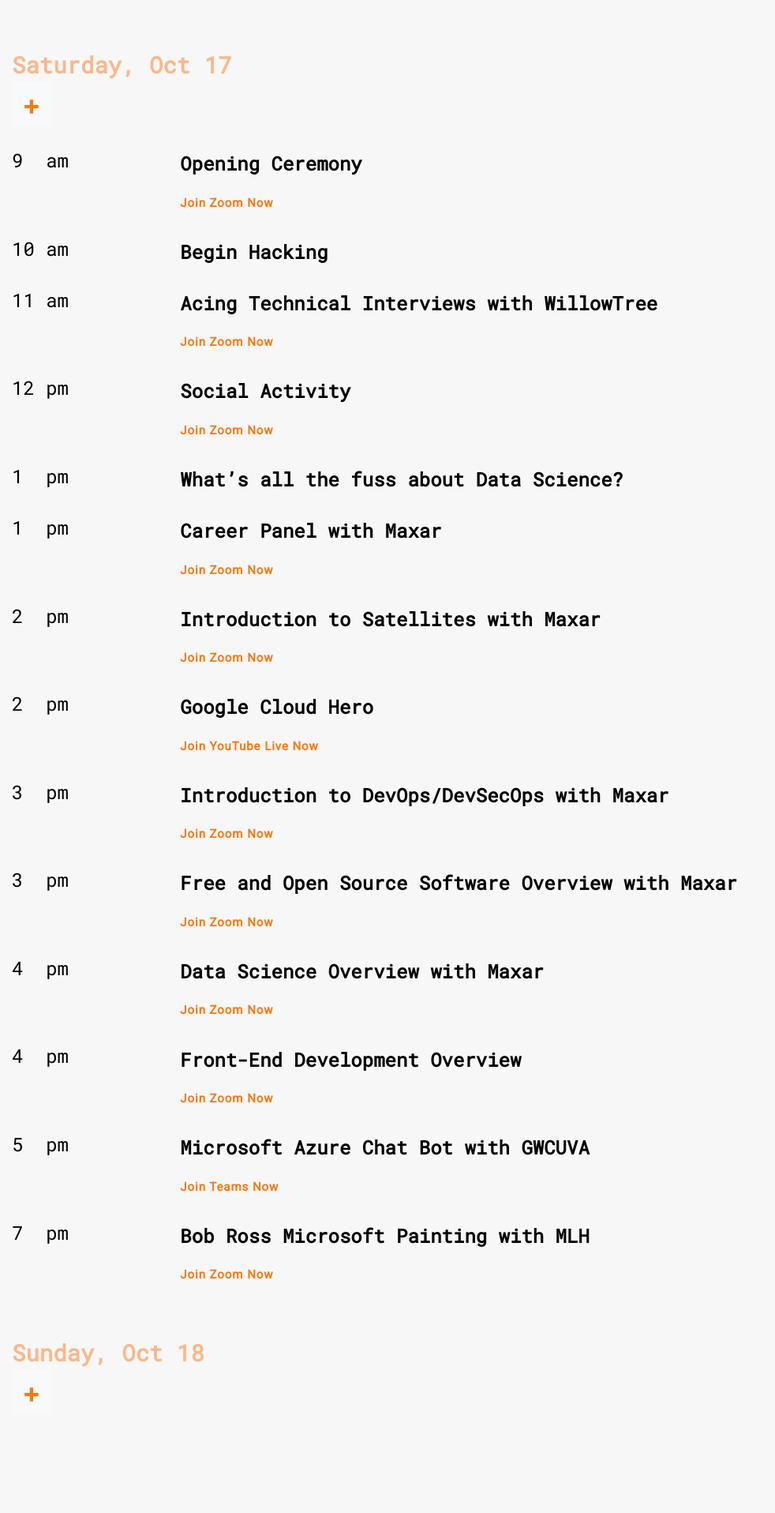
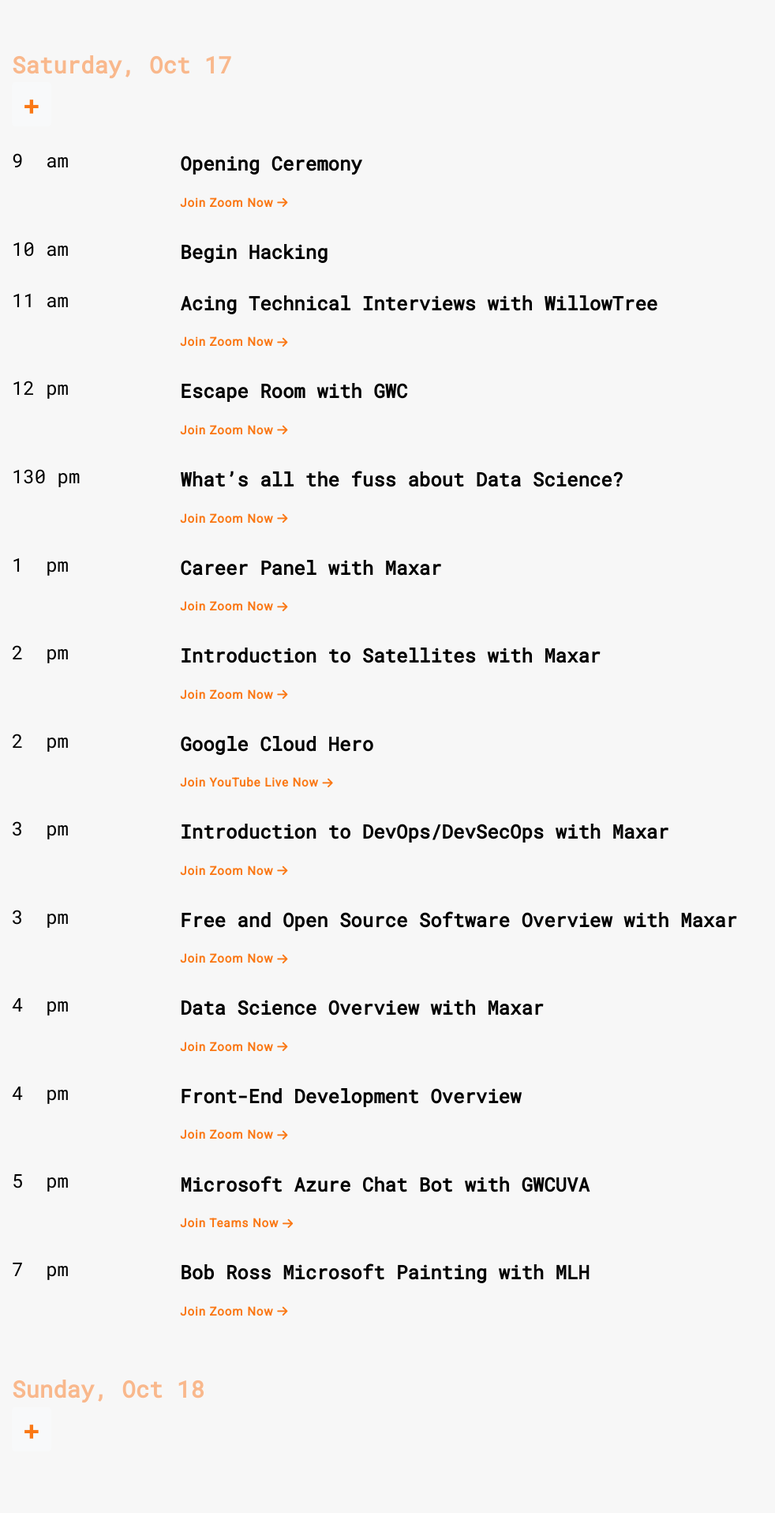
Before and after one commit to gwcuva/gwc-website, a Django app: page / in a window 1280 px wide, after a click that opens the changed part. Shown: the part 2968-4884 px from the top of the page at 79% size, without its empty margins (0-982 px from the left). Run offline with Django 3.2, Linux system fonts and the light colour scheme; some libraries are stand-ins or nearby versions.

Commit message:
last minute edits

```diff
--- a/main/templates/navBar/hackathon.html
+++ b/main/templates/navBar/hackathon.html
@@ -328,7 +328,7 @@
               Opening Ceremony<br>
             </div>
             <div class = "title-body">
-              <a class = "zoom-text" href = "https://virginia.zoom.us/j/96885715106?pwd=ZVIzTkVRVStwd1RsZ0p4emtKRk1WUT09">Join Zoom Now&nbsp <span class="glyphicon glyphicon-share-alt"></span> </a>
+              <a class = "zoom-text" href = "https://virginia.zoom.us/j/96885715106?pwd=ZVIzTkVRVStwd1RsZ0p4emtKRk1WUT09">Join Zoom Now&nbsp <span class="fas fa-arrow-right"></span> </a>
             </div>
           </div>
         </div>
@@ -355,7 +355,7 @@
               Acing Technical Interviews with WillowTree<br>
             </div>
             <div class = "title-body">
-              <a class = "zoom-text" href = "https://willowtreeapps.zoom.us/j/92296001792?pwd=bTkyRklNVmhEaTlyNlNwMnZpcW9xUT09">Join Zoom Now&nbsp <span class="glyphicon glyphicon-share-alt"></span> </a>
+              <a class = "zoom-text" href = "https://willowtreeapps.zoom.us/j/92296001792?pwd=bTkyRklNVmhEaTlyNlNwMnZpcW9xUT09">Join Zoom Now&nbsp <span class="fas fa-arrow-right"></span> </a>
             </div>
           </div>
         </div>
@@ -367,26 +367,26 @@
           </div>
           <div class = "col-8">
             <div class = "title-schedule-bold">
-              Social Activity<br>
+              Escape Room with GWC<br>
             </div>
             <div class = "title-body">
-              <a class = "zoom-text" href = "https://virginia.zoom.us/j/96885715106?pwd=ZVIzTkVRVStwd1RsZ0p4emtKRk1WUT09">Join Zoom Now&nbsp <span class="glyphicon glyphicon-share-alt"></span> </a>
+              <a class = "zoom-text" href = "https://virginia.zoom.us/j/96885715106?pwd=ZVIzTkVRVStwd1RsZ0p4emtKRk1WUT09">Join Zoom Now&nbsp <span class="fas fa-arrow-right"></span> </a>
             </div>
           </div>
         </div>
         <div class = "row schedule-row">
           <div class = "col-4 col-md-2">
             <div class = "title-schedule-time">
-              1&nbsp pm
+              130 pm
             </div>
           </div>
           <div class = "col-8">
             <div class = "title-schedule-bold">
               What’s all the fuss about Data Science?<br>
             </div>
-            <!-- <div class = "title-body">
-              <a class = "zoom-text" href = "https://willowtreeapps.zoom.us/j/92296001792?pwd=bTkyRklNVmhEaTlyNlNwMnZpcW9xUT09">Join Zoom Now&nbsp <span class="glyphicon glyphicon-share-alt"></span> </a>
-            </div> -->
+            <div class = "title-body">
+              <a class = "zoom-text" href = "https://virginia.zoom.us/j/96885715106?pwd=ZVIzTkVRVStwd1RsZ0p4emtKRk1WUT09">Join Zoom Now&nbsp <span class="fas fa-arrow-right"></span> </a>
+            </div>
           </div>
         </div>
         <div class = "row schedule-row">
@@ -400,7 +400,7 @@
               Career Panel with Maxar<br>
             </div>
             <div class = "title-body">
-              <a class = "zoom-text" href = "https://maxar.zoom.us/j/87647385055?pwd=SnZwb0Qxb1FUaWI1eW9DOG96QVhxUT09">Join Zoom Now&nbsp <span class="glyphicon glyphicon-share-alt"></span> </a>
+              <a class = "zoom-text" href = "https://maxar.zoom.us/j/87647385055?pwd=SnZwb0Qxb1FUaWI1eW9DOG96QVhxUT09">Join Zoom Now&nbsp <span class="fas fa-arrow-right"></span> </a>
             </div>
           </div>
         </div>
@@ -415,7 +415,7 @@
               Introduction to Satellites with Maxar<br>
             </div>
             <div class = "title-body">
-              <a class = "zoom-text" href = "https://maxar.zoom.us/j/88520487569?pwd=ejB2UDNFL25QbHhQSHZUTWRqdThEdz09">Join Zoom Now&nbsp <span class="glyphicon glyphicon-share-alt"></span> </a>
+              <a class = "zoom-text" href = "https://maxar.zoom.us/j/88520487569?pwd=ejB2UDNFL25QbHhQSHZUTWRqdThEdz09">Join Zoom Now&nbsp <span class="fas fa-arrow-right"></span> </a>
             </div>
           </div>
         </div>
@@ -430,7 +430,7 @@
               Google Cloud Hero<br>
             </div>
             <div class = "title-body">
-              <a class = "zoom-text" href = "https://www.youtube.com/watch?v=nCuSesYPIdg">Join YouTube Live Now&nbsp <span class="glyphicon glyphicon-share-alt"></span> </a>
+              <a class = "zoom-text" href = "https://www.youtube.com/watch?v=nCuSesYPIdg">Join YouTube Live Now&nbsp <span class="fas fa-arrow-right"></span> </a>
             </div>
           </div>
         </div>
@@ -445,7 +445,7 @@
               Introduction to DevOps/DevSecOps with Maxar<br>
             </div>
             <div class = "title-body">
-              <a class = "zoom-text" href = "https://maxar.zoom.us/j/85757971837?pwd=ZGRzbmF2d1gxc2pWQzQ2MmdESDMrZz09">Join Zoom Now&nbsp <span class="glyphicon glyphicon-share-alt"></span> </a>
+              <a class = "zoom-text" href = "https://maxar.zoom.us/j/85757971837?pwd=ZGRzbmF2d1gxc2pWQzQ2MmdESDMrZz09">Join Zoom Now&nbsp <span class="fas fa-arrow-right"></span> </a>
             </div>
           </div>
         </div>
@@ -460,7 +460,7 @@
               Free and Open Source Software Overview with Maxar<br>
             </div>
             <div class = "title-body">
-             <a class = "zoom-text" href = "https://maxar.zoom.us/j/94639083017?pwd=YjRtdGFOWmhoN2dLVVdSR3dweXR1dz09">Join Zoom Now&nbsp <span class="glyphicon glyphicon-share-alt"></span> </a>
+             <a class = "zoom-text" href = "https://maxar.zoom.us/j/94639083017?pwd=YjRtdGFOWmhoN2dLVVdSR3dweXR1dz09">Join Zoom Now&nbsp <span class="fas fa-arrow-right"></span> </a>
             </div>
           </div>
         </div>
@@ -475,7 +475,7 @@
               Data Science Overview with Maxar<br>
             </div>
             <div class = "title-body">
-              <a class = "zoom-text" href = "https://maxar.zoom.us/j/84049542278?pwd=Y1ZHRVcvcmpKTlNUS1FINmZTSUZMdz09">Join Zoom Now&nbsp <span class="glyphicon glyphicon-share-alt"></span> </a>
+              <a class = "zoom-text" href = "https://maxar.zoom.us/j/84049542278?pwd=Y1ZHRVcvcmpKTlNUS1FINmZTSUZMdz09">Join Zoom Now&nbsp <span class="fas fa-arrow-right"></span> </a>
             </div>
           </div>
         </div>
@@ -490,7 +490,7 @@
               Front-End Development Overview<br>
             </div>
             <div class = "title-body">
-              <a class = "zoom-text" href = "https://maxar.zoom.us/j/84551600470?pwd=TVlPMlRhRjNEZjV2TzFGMVk0S25VUT09">Join Zoom Now&nbsp <span class="glyphicon glyphicon-share-alt"></span> </a>
+              <a class = "zoom-text" href = "https://maxar.zoom.us/j/84551600470?pwd=TVlPMlRhRjNEZjV2TzFGMVk0S25VUT09">Join Zoom Now&nbsp <span class="fas fa-arrow-right"></span> </a>
             </div>
           </div>
         </div>
@@ -505,7 +505,7 @@
               Microsoft Azure Chat Bot with GWCUVA<br>
             </div>
             <div class = "title-body">
-              <a class = "zoom-text" href = "https://teams.microsoft.com/l/meetup-join/19%3ameeting_MzI2ODRiMDAtZDExNS00ZDZmLTgwYmQtZGYwMDU2YzRjZDcw%40thread.v2/0?context=%7b%22Tid%22%3a%2284c31ca0-ac3b-4eae-ad11-519d80233e6f%22%2c%22Oid%22%3a%2201a09c24-128b-4ff1-8a5c-4599134a5efd%22%7d">Join Teams Now&nbsp <span class="glyphicon glyphicon-share-alt"></span> </a>
+              <a class = "zoom-text" href = "https://teams.microsoft.com/l/meetup-join/19%3ameeting_MzI2ODRiMDAtZDExNS00ZDZmLTgwYmQtZGYwMDU2YzRjZDcw%40thread.v2/0?context=%7b%22Tid%22%3a%2284c31ca0-ac3b-4eae-ad11-519d80233e6f%22%2c%22Oid%22%3a%2201a09c24-128b-4ff1-8a5c-4599134a5efd%22%7d">Join Teams Now&nbsp <span class="fas fa-arrow-right"></span> </a>
             </div>
           </div>
         </div>
@@ -520,7 +520,7 @@
               Bob Ross Microsoft Painting with MLH<br>
             </div>
             <div class = "title-body">
-              <a class = "zoom-text" href = "https://virginia.zoom.us/j/96885715106?pwd=ZVIzTkVRVStwd1RsZ0p4emtKRk1WUT09">Join Zoom Now&nbsp <span class="glyphicon glyphicon-share-alt"></span> </a>
+              <a class = "zoom-text" href = "https://virginia.zoom.us/j/96885715106?pwd=ZVIzTkVRVStwd1RsZ0p4emtKRk1WUT09">Join Zoom Now&nbsp <span class="fas fa-arrow-right"></span> </a>
             </div>
           </div>
         </div>
@@ -550,7 +550,7 @@
                Morning Yoga<br>
             </div>
             <div class = "title-body">
-              <a class = "zoom-text" href = "https://virginia.zoom.us/j/96885715106?pwd=ZVIzTkVRVStwd1RsZ0p4emtKRk1WUT09">Join Zoom Now&nbsp <span class="glyphicon glyphicon-share-alt"></span> </a>
+              <a class = "zoom-text" href = "https://virginia.zoom.us/j/96885715106?pwd=ZVIzTkVRVStwd1RsZ0p4emtKRk1WUT09">Join Zoom Now&nbsp <span class="fas fa-arrow-right"></span> </a>
             </div>
           </div>
         </div>
@@ -565,8 +565,8 @@
               Individual Sessions: Resume Review and Interview Tips with Maxar<br>
             </div>
             <div class = "title-body">
-              <a class = "zoom-text" href = "https://maxar.zoom.us/j/83544638569?pwd=M3RDV3ByN3U3M3cwVTBBbmJrVGUxQT09">Join Zoom Now with Pat&nbsp <span class="glyphicon glyphicon-share-alt"></span> </a>
-              <a class = "zoom-text" href = "https://maxar.zoom.us/j/85816984888?pwd=NlNKN3JHWmFiYmFiQ3cxVnY1dlczZz09">Join Zoom Now with Larissa&nbsp <span class="glyphicon glyphicon-share-alt"></span> </a>
+              <a class = "zoom-text" href = "https://maxar.zoom.us/j/83544638569?pwd=M3RDV3ByN3U3M3cwVTBBbmJrVGUxQT09">Join Zoom Now with Pat&nbsp <span class="fas fa-arrow-right"></span> </a>
+              <a class = "zoom-text" href = "https://maxar.zoom.us/j/85816984888?pwd=NlNKN3JHWmFiYmFiQ3cxVnY1dlczZz09">Join Zoom Now with Larissa&nbsp <span class="fas fa-arrow-right"></span> </a>
             </div>
           </div>
         </div>
@@ -581,7 +581,7 @@
               Introduction to Agile and Scrum with Maxar<br>
             </div>
             <div class = "title-body">
-              <a class = "zoom-text" href = "https://maxar.zoom.us/j/86507524147?pwd=MXB5MHdiWjZBNGhKN01zcGNkYnlHQT09">Join Zoom Now&nbsp <span class="glyphicon glyphicon-share-alt"></span> </a>
+              <a class = "zoom-text" href = "https://maxar.zoom.us/j/86507524147?pwd=MXB5MHdiWjZBNGhKN01zcGNkYnlHQT09">Join Zoom Now&nbsp <span class="fas fa-arrow-right"></span> </a>
             </div>
           </div>
         </div>
@@ -596,7 +596,7 @@
               Firebase Tech Talk with Google Cloud<br>
             </div>
             <div class = "title-body">
-              <a class = "zoom-text" href = "https://www.youtube.com/watch?v=nCuSesYPIdg">Join YouTube Live Now&nbsp <span class="glyphicon glyphicon-share-alt"></span> </a>
+              <a class = "zoom-text" href = "https://www.youtube.com/watch?v=nCuSesYPIdg">Join YouTube Live Now&nbsp <span class="fas fa-arrow-right"></span> </a>
             </div>
           </div>
         </div>
@@ -612,7 +612,7 @@
             </div>
             <div class = "title-body">
               Participating Sponsors: Google Cloud, Maxar, UVA School of Data Science, Willowtree
-              <a class = "zoom-text" href = "https://virginia.zoom.us/j/96885715106?pwd=ZVIzTkVRVStwd1RsZ0p4emtKRk1WUT09">Join Zoom Now&nbsp <span class="glyphicon glyphicon-share-alt"></span> </a>
+              <a class = "zoom-text" href = "https://virginia.zoom.us/j/96885715106?pwd=ZVIzTkVRVStwd1RsZ0p4emtKRk1WUT09">Join Zoom Now&nbsp <span class="fas fa-arrow-right"></span> </a>
             </div>
           </div>
         </div>
@@ -627,7 +627,7 @@
               Introduction to Artificial Intelligence and Machine Learning with Maxar<br>
             </div>
             <div class = "title-body">
-              <a class = "zoom-text" href = "https://maxar.zoom.us/j/83269320896?pwd=QXpaWWtCNUtKL3V2NkZ0SWNBS2hQQT09">Join Zoom Now&nbsp <span class="glyphicon glyphicon-share-alt"></span> </a>
+              <a class = "zoom-text" href = "https://maxar.zoom.us/j/83269320896?pwd=QXpaWWtCNUtKL3V2NkZ0SWNBS2hQQT09">Join Zoom Now&nbsp <span class="fas fa-arrow-right"></span> </a>
             </div>
           </div>
         </div>
@@ -642,7 +642,7 @@
               Working Together on Common Humanitarian Goals with Maxar<br>
             </div>
             <div class = "title-body">
-             <a class = "zoom-text" href = "https://maxar.zoom.us/j/82132769271?pwd=eFF1WlExaEQ0SlVldFdPaEtTVFJtZz09">Join Zoom Now&nbsp <span class="glyphicon glyphicon-share-alt"></span> </a>
+             <a class = "zoom-text" href = "https://maxar.zoom.us/j/82132769271?pwd=eFF1WlExaEQ0SlVldFdPaEtTVFJtZz09">Join Zoom Now&nbsp <span class="fas fa-arrow-right"></span> </a>
             </div>
           </div>
         </div>
@@ -657,7 +657,7 @@
              Building Effective Communication Skills with Chinmayi Balusu<br>
             </div>
             <div class = "title-body">
-              <a class = "zoom-text" href = "https://us04web.zoom.us/j/74847801479?pwd=SUFDNzlZR0lQSGpYTjQ5MzhOU2o4UT09">Join Zoom Now&nbsp <span class="glyphicon glyphicon-share-alt"></span> </a>
+              <a class = "zoom-text" href = "https://us04web.zoom.us/j/74847801479?pwd=SUFDNzlZR0lQSGpYTjQ5MzhOU2o4UT09">Join Zoom Now&nbsp <span class="fas fa-arrow-right"></span> </a>
             </div>
           </div>
         </div>
@@ -672,7 +672,7 @@
               Capture the Flag (CTF) with MLH<br>
             </div>
             <div class = "title-body">
-              <a class = "zoom-text" href = "https://virginia.zoom.us/j/96885715106?pwd=ZVIzTkVRVStwd1RsZ0p4emtKRk1WUT09">Join Zoom Now&nbsp <span class="glyphicon glyphicon-share-alt"></span> </a>
+              <a class = "zoom-text" href = "https://virginia.zoom.us/j/96885715106?pwd=ZVIzTkVRVStwd1RsZ0p4emtKRk1WUT09">Join Zoom Now&nbsp <span class="fas fa-arrow-right"></span> </a>
             </div>
           </div>
         </div>
@@ -687,7 +687,7 @@
               Demos<br>
             </div>
             <div class = "title-body">
-              <a class = "zoom-text" href = "https://girlshoohack2020.hackerearth.com/">&nbsp <span class="glyphicon glyphicon-share-alt"></span> </a>
+              <a class = "zoom-text" href = "https://girlshoohack2020.hackerearth.com/">&nbsp <span class="fas fa-arrow-right"></span> </a>
             </div>
           </div>
         </div>
@@ -702,7 +702,7 @@
               Judging<br>
             </div>
             <div class = "title-body">
-              <a class = "zoom-text" href = "https://girlshoohack2020.hackerearth.com/">&nbsp <span class="glyphicon glyphicon-share-alt"></span> </a>
+              <a class = "zoom-text" href = "https://girlshoohack2020.hackerearth.com/">&nbsp <span class="fas fa-arrow-right"></span> </a>
             </div>
           </div>
         </div>
@@ -717,7 +717,7 @@
               Closing Ceremony<br>
             </div>
             <div class = "title-body">
-              <a class = "zoom-text" href = "https://virginia.zoom.us/j/96885715106?pwd=ZVIzTkVRVStwd1RsZ0p4emtKRk1WUT09">Join Zoom Now&nbsp <span class="glyphicon glyphicon-share-alt"></span> </a>
+              <a class = "zoom-text" href = "https://virginia.zoom.us/j/96885715106?pwd=ZVIzTkVRVStwd1RsZ0p4emtKRk1WUT09">Join Zoom Now&nbsp <span class="fas fa-arrow-right"></span> </a>
             </div>
           </div>
         </div>
@@ -935,6 +935,8 @@
     });
     </script>
 
+    <script src="https://kit.fontawesome.com/a076d05399.js"></script>
+
 
   </body>
 </html>
```
